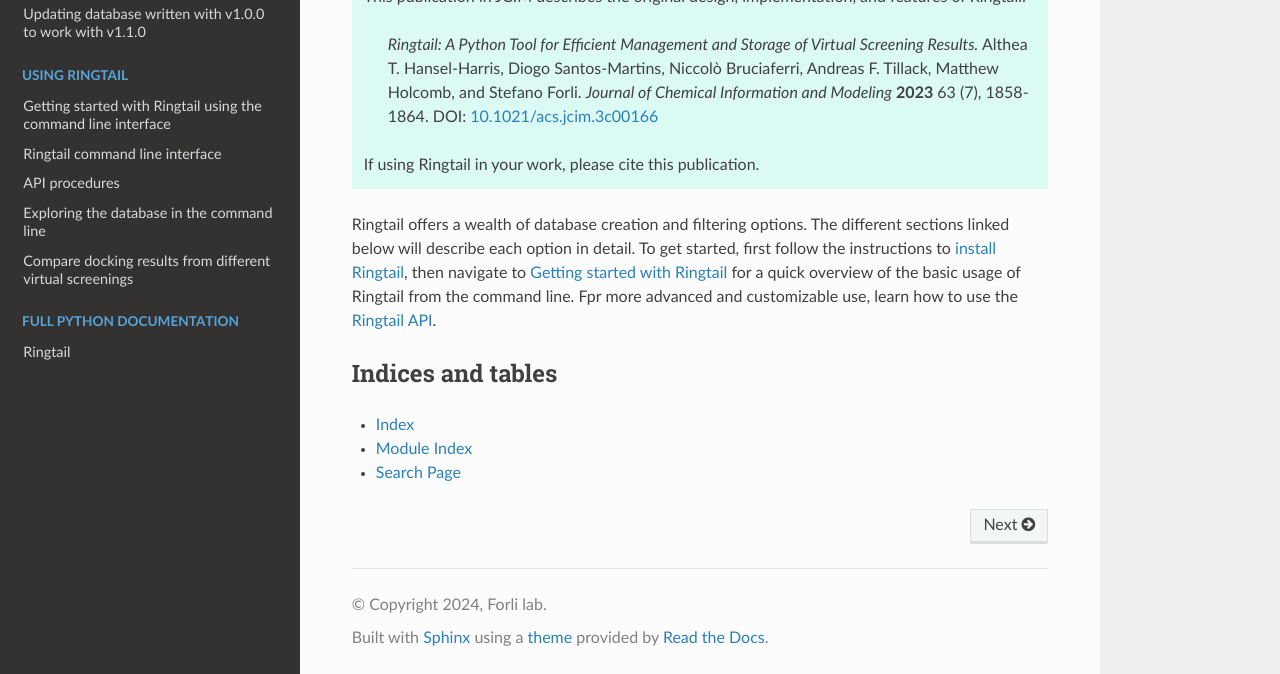
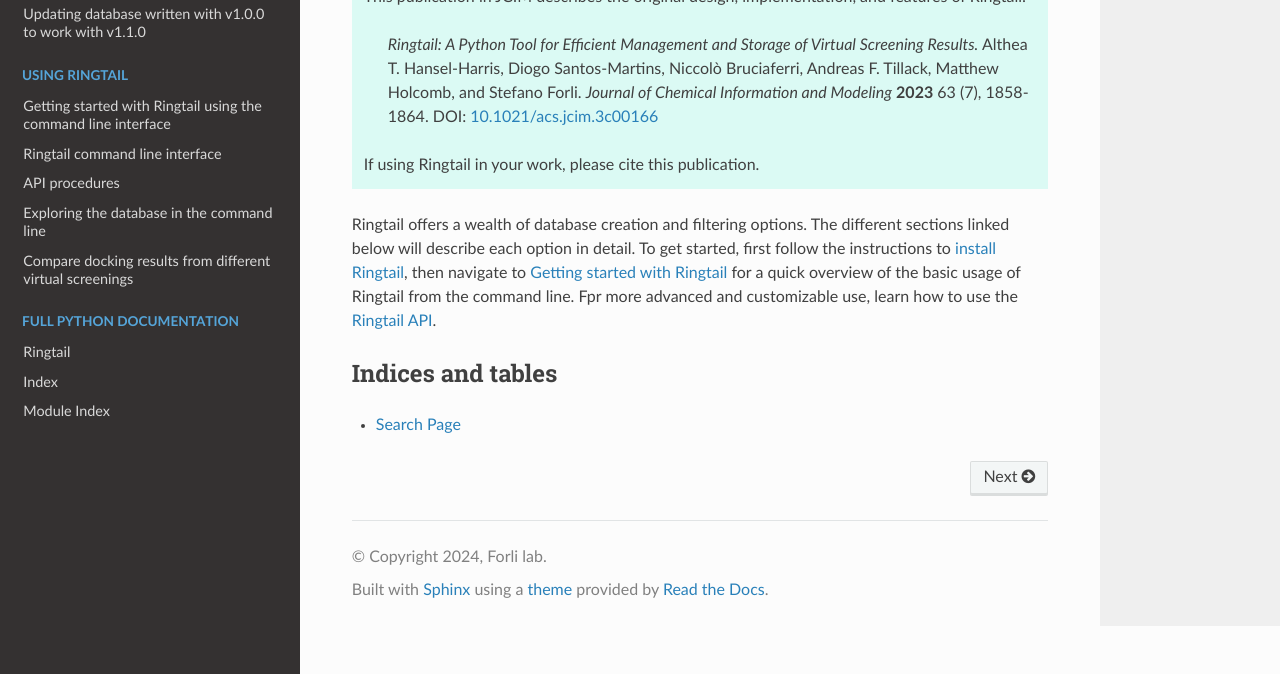
Before and after one commit to forlilab/Ringtail, a Sphinx documentation site: the page built from docs/source/index.rst, in a window 1280 px wide and 900 px high, scrolled down 698 px, cut to the strip 226-900 px from the top of the window. Built offline with Sphinx 7.4.7 and the Read the Docs theme 2.0.0, drawn with Linux system fonts in a browser that asks for light colours; part of the change alters nothing that is shown.

Commit message:
extended header lines

```diff
--- a/docs/source/database_traversing.rst
+++ b/docs/source/database_traversing.rst
@@ -1,7 +1,7 @@
 .. _database_traversing:
 
 Exploring the database in the command line
-##############################
+############################################
 View the data contained within the database using a terminal, we recommend using the [VisiData tool](https://www.visidata.org/). In addition to command line visualization, this tool has a number of other feature, including ploting. Upon opening the database with `vd`, the terminal should look like this:
 
 ![Screenshot from 2022-05-18 14-57-22](https://user-images.githubusercontent.com/41704502/169162632-3a71d338-faa1-4109-8f04-40a96ee6d24e.png)
--- a/docs/source/index.rst
+++ b/docs/source/index.rst
@@ -4,7 +4,7 @@
    contain the root `toctree` directive.
 .. image:: https://user-images.githubusercontent.com/41704502/170797800-53a9d94a-932e-4936-9bea-e2d292b0c62b.png
 Ringtail
-#################
+##########
 *A tool for handling results from virtual screening of molecules*
 
 Ringtail is an open-source lightweight and highly customizable Python package used to organize, filter, and visualize docking data from virtual screening. Ringtail reads collections of virtual screening results in form of Docking Log File (DLG) from `AutoDock-GPU <https://github.com/ccsb-scripps/AutoDock-GPU>`_, or docking result strings or PDBQT from `AutoDock-Vina <https://github.com/ccsb-scripps/AutoDock-Vina>`_, and inserts them into an SQLite database. It then allows for the filtering of results with numerous pre-defined filtering options, generation of a simple result scatterplot, export of molecule SDFs, and export of CSVs of result data. Result file parsing is parallelized across the user's CPU (or a chosen number) to greatly enhance efficieny of the database writing.
@@ -31,8 +31,6 @@ Fpr more advanced and customizable use, learn how to use the :ref:`Ringtail API
 Indices and tables
 ********************
 
-* :ref:`genindex`
-* :ref:`modindex`
 * :ref:`search`
 
 .. toctree::
@@ -62,3 +60,5 @@ Indices and tables
    :caption: Full Python Documentation
 
    ringtail
+   genindex
+   modindex
--- a/docs/source/installation.rst
+++ b/docs/source/installation.rst
@@ -1,10 +1,10 @@
 .. _installation:
 
 Installing ringtail
-###############
+###################
 
 Installation (from PyPI)
-*******************
+*************************
 Please note that Ringtail requires Python 3.9 or 3.10.
 
 .. code-block:: bash
@@ -21,7 +21,7 @@ Also note that if using MacOS, you may need to install Multiprocess separately:
 
 
 Installation from source code
-*******************
+******************************
 
 .. code-block:: bash
 
```
Also changed, not shown: docs/source/compare.rst (+8 -8 lines).
